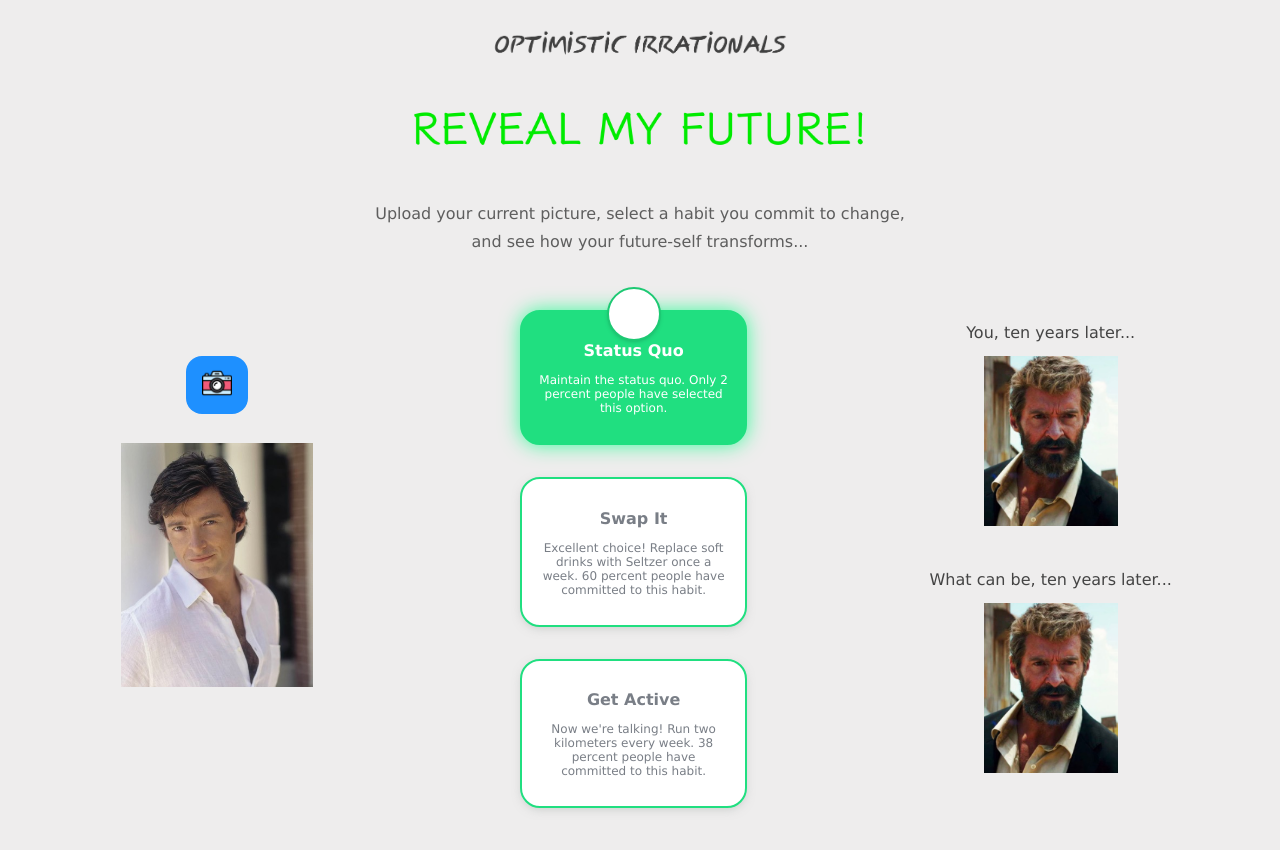
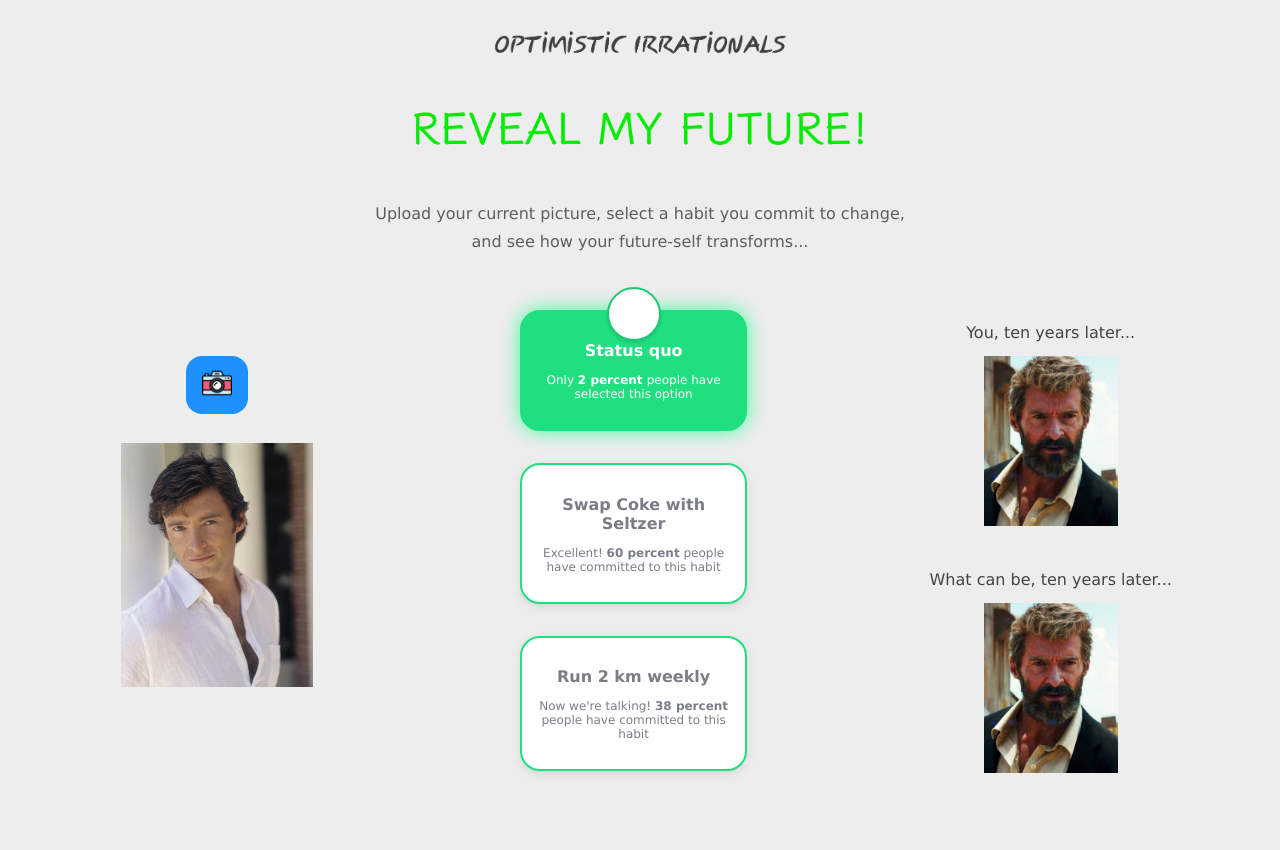
Before and after one commit to Ankit-Saxena-7/behavioral-science, a plain HTML site: page index.html in a window 1280 px wide. After the commit the page ends 824 px from the top, so only its background shows below. Drawn offline with Linux system fonts and the light colour scheme.

Commit message:
Add files via upload

```diff
--- a/Design.css
+++ b/Design.css
@@ -202,7 +202,7 @@ input[type="radio"]#control_05:checked + label {
   border-color: red;
 }
 .pHabits {
-  font-weight: 100;
+  font-weight: 200;
   font-size: 12px;
 }
 
@@ -270,3 +270,8 @@ h2
 {
   color: #444444;
 }
+
+.EmpiricalEvidence
+{
+  font-weight: bold;
+}
--- a/index.html
+++ b/index.html
@@ -4,7 +4,7 @@
         <meta charset="utf-8">
         <meta name="viewport" content ="width=device-width,initial-scale=1,user-scalable=yes" />
         <link rel="icon" href="Resources/TitleIcon.png" type="image/x-icon" />
-        <title>alternate universes</title>
+        <title>Your Multiverse</title>
         <link rel="stylesheet" href="Design.css">
         <script src="Transformation.js"></script>
     </head>
@@ -42,22 +42,22 @@
                                 <div onclick="DisplayHabitOne()">
                                     <input type="radio" id="control_01" name="select" value="1" checked>
                                     <label for="control_01" class="lblHealthOptions">
-                                        <h2>Status Quo</h2>
-                                        <p class="pHabits">Maintain the status quo. Only 2 percent people have selected this option.</p>
+                                        <h2>Status quo</h2>
+                                        <p class="pHabits">Only  <span class="EmpiricalEvidence">2 percent </span> people have selected this option</p>
                                     </label>
                                 </div>
                                 <div onclick="DisplayHabitTwo()">
                                     <input type="radio" id="control_02" name="select" value="2">
                                     <label for="control_02" class="lblHealthOptions">
-                                        <h2>Swap It</h2>
-                                        <p class="pHabits">Excellent choice! Replace soft drinks with Seltzer once a week. 60 percent people have committed to this habit.</p>
+                                        <h2>Swap Coke with Seltzer</h2>
+                                        <p class="pHabits">Excellent! <span class="EmpiricalEvidence">60 percent</span> people have committed to this habit</p>
                                     </label>
                                 </div>
                                 <div onclick="DisplayHabitThree()">
                                     <input type="radio" id="control_03" name="select" value="3">
                                     <label for="control_03" class="lblHealthOptions">
-                                        <h2>Get Active</h2>
-                                        <p class="pHabits">Now we're talking! Run two kilometers every week. 38 percent people have committed to this habit.</p>
+                                        <h2>Run 2 km weekly</h2>
+                                        <p class="pHabits">Now we're talking!  <span class="EmpiricalEvidence">38 percent</span> people have committed to this habit</p>
                                     </label>
                                 </div>
                             </section>
```
